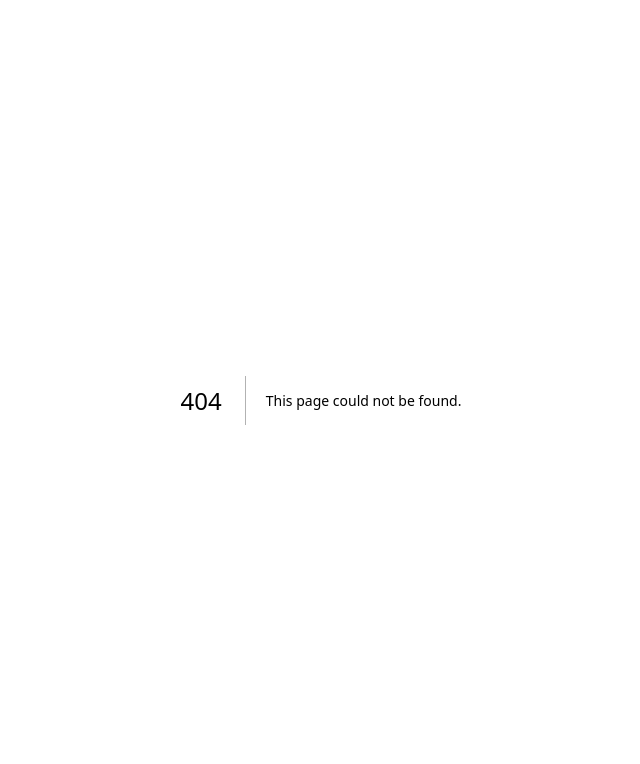
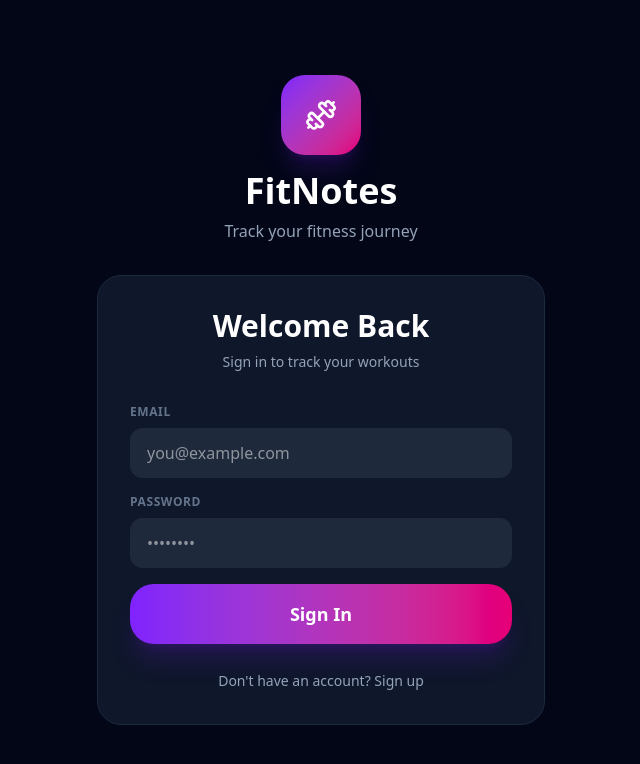
Before and after one commit to devlarabar/fitnotes-v2, a Next.js app: page /auth in a window 1280 px wide. Before the commit this address had no page. Shown: the top 764 px of the page, without its empty margins (319-959 px from the left). Built offline with nearby package versions, Linux system fonts and the light colour scheme; no server answers.

Commit message:
Add authentication

```diff
--- /dev/null
+++ b/app/(auth)/auth/page.tsx
@@ -0,0 +1,56 @@
+'use client';
+
+import React, { useState } from 'react';
+import { useRouter } from 'next/navigation';
+import { AuthForm } from '@/app/components/auth/auth-form';
+import { signIn, signUp } from '@/app/lib/auth';
+import { toast } from 'sonner';
+import { Dumbbell } from 'lucide-react';
+
+export default function AuthPage() {
+  const router = useRouter();
+  const [mode, setMode] = useState<'signin' | 'signup'>('signin');
+
+  const handleAuth = async (email: string, password: string) => {
+    const { data, error } = mode === 'signin'
+      ? await signIn(email, password)
+      : await signUp(email, password);
+
+    if (error) {
+      toast.error(error.message);
+      return;
+    }
+
+    if (mode === 'signup') {
+      toast.success('Account created! Please check your email to verify.');
+    } else {
+      toast.success('Welcome back!');
+      router.push('/');
+    }
+  };
+
+  return (
+    <div className="min-h-screen bg-bg-primary flex items-center
+      justify-center px-6"
+    >
+      <div className="w-full max-w-md space-y-8">
+        <div className="text-center">
+          <div className="w-20 h-20 rounded-3xl bg-linear-to-br
+            from-violet-600 to-pink-600 flex items-center justify-center
+            mx-auto mb-4 shadow-xl shadow-violet-900/30"
+          >
+            <Dumbbell size={32} className="text-white" />
+          </div>
+          <h1 className="text-4xl font-black text-white mb-2">FitNotes</h1>
+          <p className="text-text-muted">Track your fitness journey</p>
+        </div>
+
+        <AuthForm
+          mode={mode}
+          onSubmit={handleAuth}
+          onToggleMode={() => setMode(m => m === 'signin' ? 'signup' : 'signin')}
+        />
+      </div>
+    </div>
+  );
+}
--- /dev/null
+++ b/app/(auth)/layout.tsx
@@ -0,0 +1,7 @@
+export default function AuthLayout({
+  children
+}: {
+  children: React.ReactNode;
+}) {
+  return children;
+}
--- /dev/null
+++ b/app/components/auth/auth-form.tsx
@@ -0,0 +1,111 @@
+import React, { useState } from 'react';
+import { Button, Card, SpinnerInline } from '../ui';
+import { Textarea } from '../ui/form/textarea';
+
+interface Props {
+  mode: 'signin' | 'signup';
+  onSubmit: (email: string, password: string) => Promise<void>;
+  onToggleMode: () => void;
+}
+
+export function AuthForm({ mode, onSubmit, onToggleMode }: Props) {
+  const [email, setEmail] = useState('');
+  const [password, setPassword] = useState('');
+  const [loading, setLoading] = useState(false);
+
+  const handleSubmit = async (e: React.FormEvent) => {
+    e.preventDefault();
+    setLoading(true);
+    try {
+      await onSubmit(email, password);
+    } finally {
+      setLoading(false);
+    }
+  };
+
+  return (
+    <Card className="p-8 max-w-md w-full">
+      <div className="text-center mb-8">
+        <h1 className="text-3xl font-black text-white mb-2">
+          {mode === 'signin' ? 'Welcome Back' : 'Get Started'}
+        </h1>
+        <p className="text-text-muted text-sm">
+          {mode === 'signin'
+            ? 'Sign in to track your workouts'
+            : 'Create an account to start tracking'
+          }
+        </p>
+      </div>
+
+      <form onSubmit={handleSubmit} className="space-y-4">
+        <div>
+          <label className="block text-xs font-bold text-text-dim
+            uppercase tracking-wider mb-2"
+          >
+            Email
+          </label>
+          <input
+            type="email"
+            value={email}
+            onChange={(e) => setEmail(e.target.value)}
+            required
+            className="w-full bg-bg-tertiary border border-border-primary
+              rounded-xl px-4 py-3 text-white focus:border-violet-500
+              outline-none transition-all"
+            placeholder="you@example.com"
+          />
+        </div>
+
+        <div>
+          <label className="block text-xs font-bold text-text-dim
+            uppercase tracking-wider mb-2"
+          >
+            Password
+          </label>
+          <input
+            type="password"
+            value={password}
+            onChange={(e) => setPassword(e.target.value)}
+            required
+            minLength={6}
+            className="w-full bg-bg-tertiary border border-border-primary
+              rounded-xl px-4 py-3 text-white focus:border-violet-500
+              outline-none transition-all"
+            placeholder="••••••••"
+          />
+        </div>
+
+        <Button
+          type="submit"
+          variant="accent"
+          size="lg"
+          disabled={loading}
+          className="w-full"
+        >
+          {loading ? (
+            <>
+              <SpinnerInline />
+              {mode === 'signin' ? 'Signing in...' : 'Creating account...'}
+            </>
+          ) : (
+            mode === 'signin' ? 'Sign In' : 'Sign Up'
+          )}
+        </Button>
+      </form>
+
+      <div className="mt-6 text-center">
+        <button
+          type="button"
+          onClick={onToggleMode}
+          className="text-sm text-text-muted hover:text-violet-400
+            transition-colors"
+        >
+          {mode === 'signin'
+            ? "Don't have an account? Sign up"
+            : 'Already have an account? Sign in'
+          }
+        </button>
+      </div>
+    </Card>
+  );
+}
--- a/app/components/settings-page.tsx
+++ b/app/components/settings-page.tsx
@@ -1,22 +1,75 @@
 import React from 'react';
-import { Button } from './ui';
+import { useRouter } from 'next/navigation';
+import { Button, Card } from './ui';
+import { signOut } from '@/app/lib/auth';
+import { toast } from 'sonner';
+import { LogOut } from 'lucide-react';
+import { useAuth } from '@/app/hooks/use-auth';
 
 export function SettingsPage() {
+  const router = useRouter();
+  const { user } = useAuth();
+
+  const handleSignOut = async () => {
+    const { error } = await signOut();
+    if (error) {
+      toast.error('Failed to sign out');
+      return;
+    }
+    toast.success('Signed out successfully');
+    router.push('/auth');
+  };
+
   return (
-    <div className="flex flex-col items-center justify-center py-24 text-center space-y-6">
-      <div className="w-20 h-20 bg-bg-secondary rounded-4xl flex items-center justify-center text-text-faint border border-border-primary">
-        <svg width="40" height="40" viewBox="0 0 24 24" fill="none" stroke="currentColor" strokeWidth="2.5">
-          <path d="M12.22 2h-.44a2 2 0 0 0-2 2v.18a2 2 0 0 1-1 1.73l-.43.25a2 2 0 0 1-2 0l-.15-.08a2 2 0 0 0-2.73.73l-.22.38a2 2 0 0 0 .73 2.73l.15.1a2 2 0 0 1 1 1.72v.51a2 2 0 0 1-1 1.74l-.15.09a2 2 0 0 0-.73 2.73l.22.38a2 2 0 0 0 2.73.73l.15-.08a2 2 0 0 1 2 0l.43.25a2 2 0 0 1 1 1.73V20a2 2 0 0 0 2 2h.44a2 2 0 0 0 2-2v-.18a2 2 0 0 1 1-1.73l.43-.25a2 2 0 0 1 2 0l.15.08a2 2 0 0 0 2.73-.73l.22-.39a2 2 0 0 0-.73-2.73l-.15-.08a2 2 0 0 1-1-1.74v-.5a2 2 0 0 1 1-1.74l.15-.09a2 2 0 0 0 .73-2.73l-.22-.38a2 2 0 0 0-2.73-.73l-.15.08a2 2 0 0 1-2 0l-.43-.25a2 2 0 0 1-1-1.73V4a2 2 0 0 0-2-2z"/>
-          <circle cx="12" cy="12" r="3"/>
-        </svg>
-      </div>
-      <div>
-        <h2 className="text-2xl font-black text-white">App Settings</h2>
+    <div className="space-y-6">
+      <div className="text-center py-12">
+        <div className="w-20 h-20 bg-bg-secondary rounded-4xl
+          flex items-center justify-center text-text-faint
+          border border-border-primary mx-auto mb-4"
+        >
+          <svg
+            width="40"
+            height="40"
+            viewBox="0 0 24 24"
+            fill="none"
+            stroke="currentColor"
+            strokeWidth="2.5"
+          >
+            <path d="M12.22 2h-.44a2 2 0 0 0-2 2v.18a2 2 0 0 1-1
+              1.73l-.43.25a2 2 0 0 1-2 0l-.15-.08a2 2 0 0 0-2.73.73l-.22.38a2
+              2 0 0 0 .73 2.73l.15.1a2 2 0 0 1 1 1.72v.51a2 2 0 0 1-1
+              1.74l-.15.09a2 2 0 0 0-.73 2.73l.22.38a2 2 0 0 0 2.73.73l.15-.08a2
+              2 0 0 1 2 0l.43.25a2 2 0 0 1 1 1.73V20a2 2 0 0 0 2 2h.44a2 2 0 0 0
+              2-2v-.18a2 2 0 0 1 1-1.73l.43-.25a2 2 0 0 1 2 0l.15.08a2 2 0 0 0
+              2.73-.73l.22-.39a2 2 0 0 0-.73-2.73l-.15-.08a2 2 0 0 1-1-1.74v-.5a2
+              2 0 0 1 1-1.74l.15-.09a2 2 0 0 0 .73-2.73l-.22-.38a2 2 0 0
+              0-2.73-.73l-.15.08a2 2 0 0 1-2 0l-.43-.25a2 2 0 0 1-1-1.73V4a2 2 0
+              0 0-2-2z"
+            />
+            <circle cx="12" cy="12" r="3"/>
+          </svg>
+        </div>
+        <h2 className="text-2xl font-black text-white">Settings</h2>
         <p className="text-text-muted mt-2">v2.0.0 (Next.js + Supabase)</p>
       </div>
-      <Button variant="danger" onClick={() => { localStorage.clear(); window.location.reload(); }}>
-        Clear Local Data
-      </Button>
+
+      <Card className="p-6 space-y-4">
+        <div>
+          <p className="text-xs text-text-dim uppercase tracking-wider mb-1">
+            Account
+          </p>
+          <p className="text-text-secondary">{user?.email}</p>
+        </div>
+
+        <Button
+          variant="danger"
+          onClick={handleSignOut}
+          className="w-full"
+        >
+          <LogOut size={18} />
+          Sign Out
+        </Button>
+      </Card>
     </div>
   );
 }
--- /dev/null
+++ b/app/hooks/use-auth.ts
@@ -0,0 +1,27 @@
+import { useState, useEffect } from 'react';
+import { User } from '@supabase/supabase-js';
+import { supabase } from '@/app/lib/supabase';
+
+export function useAuth() {
+  const [user, setUser] = useState<User | null>(null);
+  const [loading, setLoading] = useState(true);
+
+  useEffect(() => {
+    // Get initial session
+    supabase.auth.getSession().then(({ data: { session } }) => {
+      setUser(session?.user ?? null);
+      setLoading(false);
+    });
+
+    // Listen for auth changes
+    const {
+      data: { subscription }
+    } = supabase.auth.onAuthStateChange((_event, session) => {
+      setUser(session?.user ?? null);
+    });
+
+    return () => subscription.unsubscribe();
+  }, []);
+
+  return { user, loading };
+}
--- /dev/null
+++ b/app/lib/auth.ts
@@ -0,0 +1,29 @@
+import { supabase } from './supabase';
+
+export async function signUp(email: string, password: string) {
+  const { data, error } = await supabase.auth.signUp({
+    email,
+    password
+  });
+
+  return { data, error };
+}
+
+export async function signIn(email: string, password: string) {
+  const { data, error } = await supabase.auth.signInWithPassword({
+    email,
+    password
+  });
+
+  return { data, error };
+}
+
+export async function signOut() {
+  const { error } = await supabase.auth.signOut();
+  return { error };
+}
+
+export async function getCurrentUser() {
+  const { data: { user } } = await supabase.auth.getUser();
+  return user;
+}
--- /dev/null
+++ b/middleware.ts
@@ -0,0 +1,24 @@
+import { NextResponse, type NextRequest } from 'next/server';
+
+export async function middleware(request: NextRequest) {
+  const hasAuthCookie = request.cookies.has('sb-access-token') ||
+    request.cookies.has('sb-refresh-token');
+
+  const isAuthPage = request.nextUrl.pathname.startsWith('/auth');
+
+  // Redirect to auth if no session and trying to access protected routes
+  if (!hasAuthCookie && !isAuthPage) {
+    return NextResponse.redirect(new URL('/auth', request.url));
+  }
+
+  // Redirect to home if has session and trying to access auth page
+  if (hasAuthCookie && isAuthPage) {
+    return NextResponse.redirect(new URL('/', request.url));
+  }
+
+  return NextResponse.next();
+}
+
+export const config = {
+  matcher: ['/((?!_next/static|_next/image|favicon.ico|.*\\..*).*)']
+};
```
